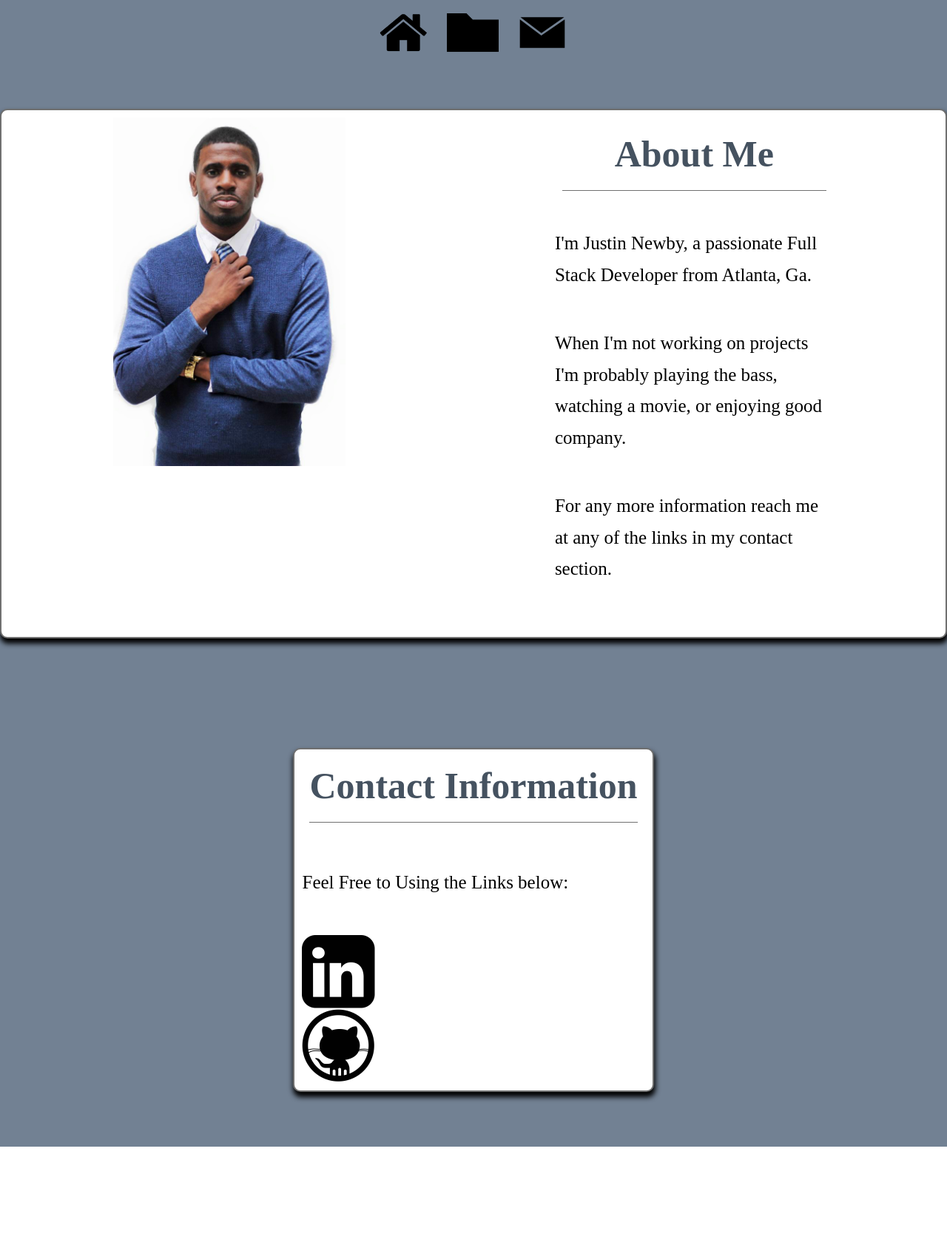
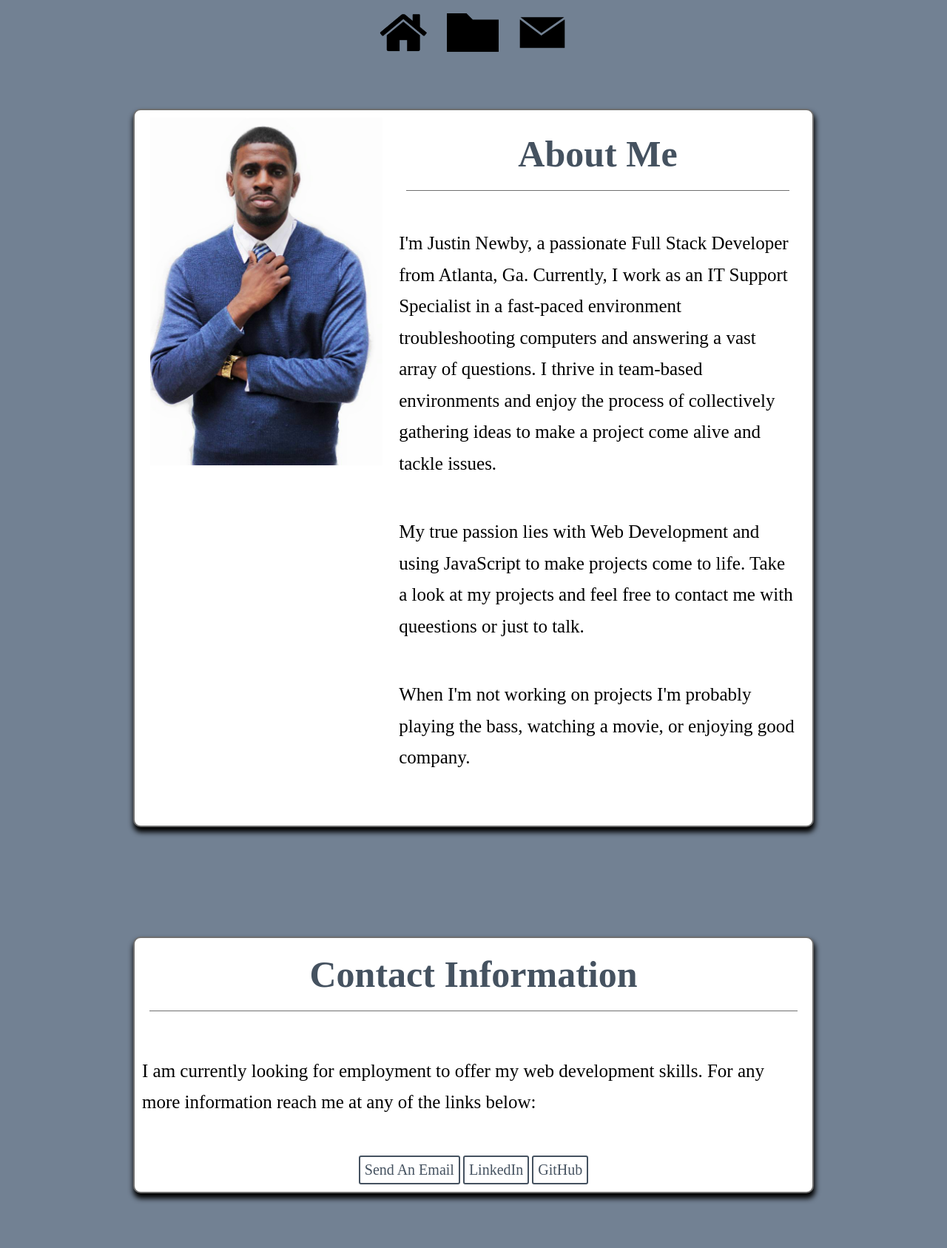
Before and after one commit to jnewby91/self, a PHP site: page / in a window 1280 px wide. Shown: the part 902-2589 px from the top of the page at 74% size. Before the commit the page ends 2452 px from the top, so only its background shows below. Run offline with PHP 8.4, Linux system fonts and the light colour scheme.

Commit message:
Changes HTML and CSS styling of webpage

```diff
--- a/home.html
+++ b/home.html
@@ -31,10 +31,28 @@
                 <img src="./assets/11040375_10203576156199180_6304065281474624769_n.jpg" alt="self-image.jpg" />
                     <div class="bio">
                         <h2>About Me</h2>
-                        <p>I'm Justin Newby, a passionate Full Stack Developer from Atlanta, Ga.</p>
+                        <p>I'm Justin Newby, a passionate Full Stack Developer from Atlanta, Ga. Currently, I work as an IT Support Specialist in a fast-paced environment troubleshooting computers and answering a vast array of questions. I thrive in team-based environments and enjoy the process of collectively gathering ideas to make a project come alive and tackle issues.
+                        </p>
+                        <p>My true passion lies with Web Development and using JavaScript to make projects come to life. Take a look at my projects and feel free to contact me with queestions or just to talk.
+                        </p>
+                        <!-- <ul class="experience">
+                            <li>Javascript</li>
+                            <li>jQuery</li>
+                            <li>NodeJS</li>
+                            <li>React</li>
+                            <li>Express</li>
+                            <li>MongoDb</li>
+                        </ul> -->
+
+
+                        <!-- <p>My true passion lies with Web Development and using JavaScript to make projects come to life. Below is a list of Javascript technologies I have experience with: </p>
+                            <ul>
+                                <li>jQuery</li>
+                                <li>React</li>
+                                <li>Express</li>
+                                <li>MongoDb</li>
+                            </ul>  -->
                         <p>When I'm not working on projects I'm probably playing the bass, watching a movie, or enjoying good company.
-                        </p>
-                        <p>For any more information reach me at any of the links in my contact section.
                         </p>
                     </div>
                 </div>
@@ -117,10 +135,29 @@
         <section class="Contact_Info" id="contact">
             <div class="sectionOverlay">
                 <h2>Contact Information</h2>
-                <p>Feel Free to Using the Links  below:</p>
-                <img src="./assets/linkedin.png" alt="LinkedIn">
-                <img src="./assets/github.png" alt="github">
-                <!-- <p>Email Address: Jnewby91@gmail.com</p> -->
+                <p>I am currently looking for employment to offer my web development skills. For any more information reach me at any of the links below:
+                    </p>
+                    <ul class="contactLinks">
+                        <li>
+                            <a href="mailto:jnewby91@gmail.com">
+                                <button>Send An Email</button>
+                            </a>
+                        </li>
+                        <li>
+                                <a href="www.linkedin.com/in/justin-newby-460b7b91
+                                ">
+                                        <button>LinkedIn</button>
+                                </a>
+                        </li>
+                        <li>
+                            <a href="https://github.com/jnewby91">
+                                <button>GitHub</button>
+                            </a>
+                        </li>
+                    </ul>
+
+
+
                 </div>
         </section>
     </main>
--- a/main.css
+++ b/main.css
@@ -82,7 +82,7 @@ section {
 .sectionOverlay {
     background-color: white;
     border: 2px solid #707070;
-    width: fit-content;
+    width: 70%;
     margin: 5% auto;
     padding: 10px;
     display: flex;
@@ -103,12 +103,12 @@ section {
 .About_Me .sectionOverlay img {
     /* padding: 0px 0px 0px 46px; */
     height: 20%;
-    width: 25%;
+    width: 35%;
     margin: 0px auto;
 }
 
 .bio {
-    width: 30%;
+    width: 60%;
     margin: 10px auto;
 }
 
@@ -120,6 +120,12 @@ section {
     color: #455260;
     padding-bottom: 20px;
     border-bottom: 1px solid #707070;
+}
+
+.experience li{
+    display: block;
+    font-size: 25px;
+    list-style: circle;
 }
 
 .bio p {
@@ -179,14 +185,14 @@ button:hover {
 
 
 .bibleNoteTakingApp {
-    border-top: 1px solid black;
+    /* border-top: 1px solid black; */
     display: flex;
     align-items: stretch;
     flex-direction: row-reverse;
 }
 
 .priceGuess {
-    border-top: 1px solid black;
+    /* border-top: 1px solid black; */
     display: flex;
     align-items: stretch;
     flex-direction: row-reverse;
@@ -234,7 +240,7 @@ ul.languageIcon {
 
 .Portfolio p {
     line-height: 1.5;
-    font-size: 20px;
+    font-size: 25px;
     text-align: center;
     width: 70%;
     margin-top: 10px;
@@ -272,7 +278,6 @@ ul.languageIcon {
 .Contact_Info .sectionOverlay {
     background-color: white;
     border: 2px solid #707070;
-    width: fit-content;
     margin: 5% auto;
     padding: 10px;
     display: flex;
@@ -298,9 +303,14 @@ ul.languageIcon {
 
 .Contact_Info p {
     line-height: 1.7;
-    margin: 50px 0px 50px 0px;
+    margin: 50px auto;
     font-size: 25px;
 }
+
+.contactLinks{
+    text-align: center;
+}
+
 /* .About_Me .sectionOverlay p{
     font-size: 20px;
     width: 30%;
```
